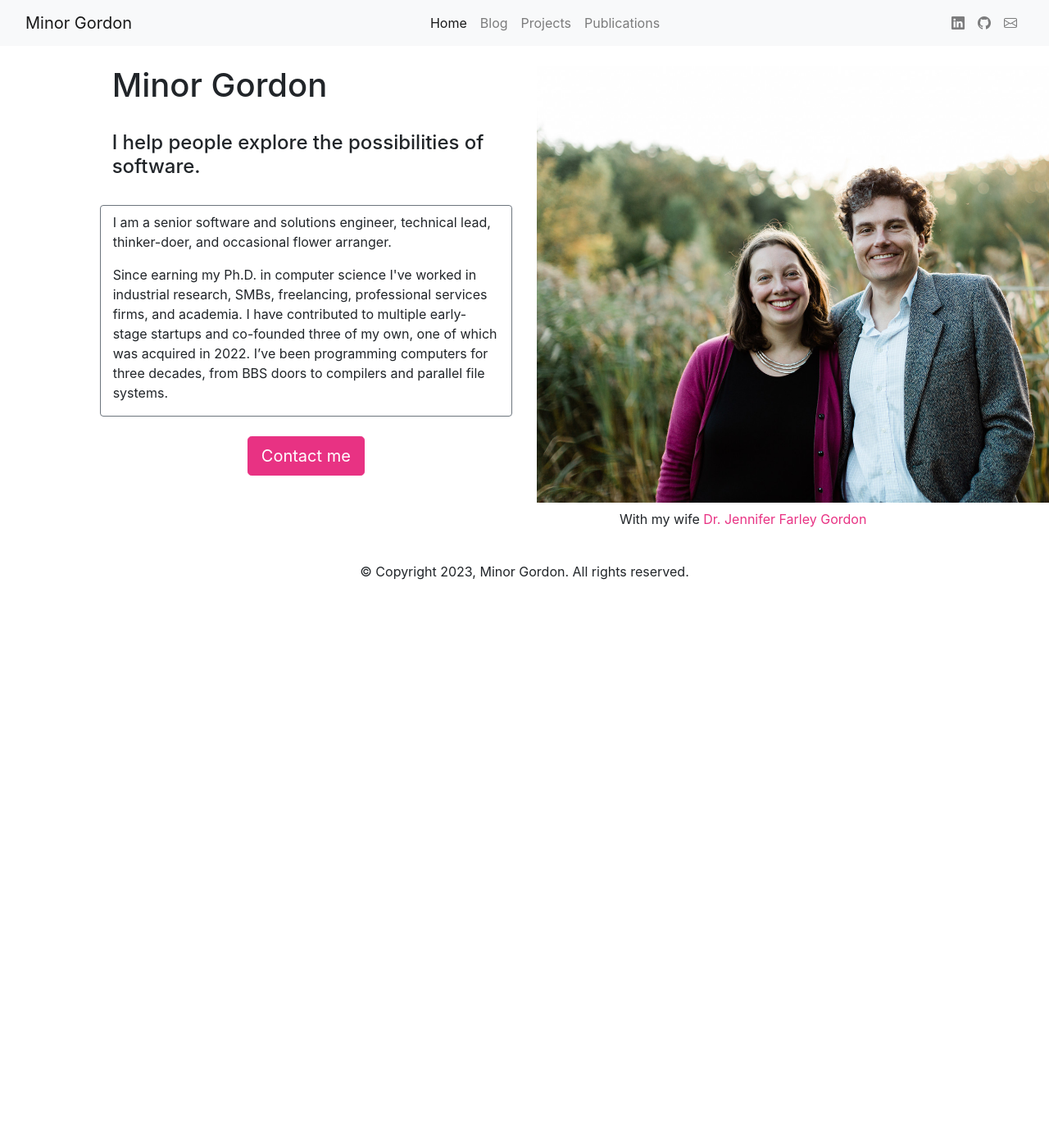
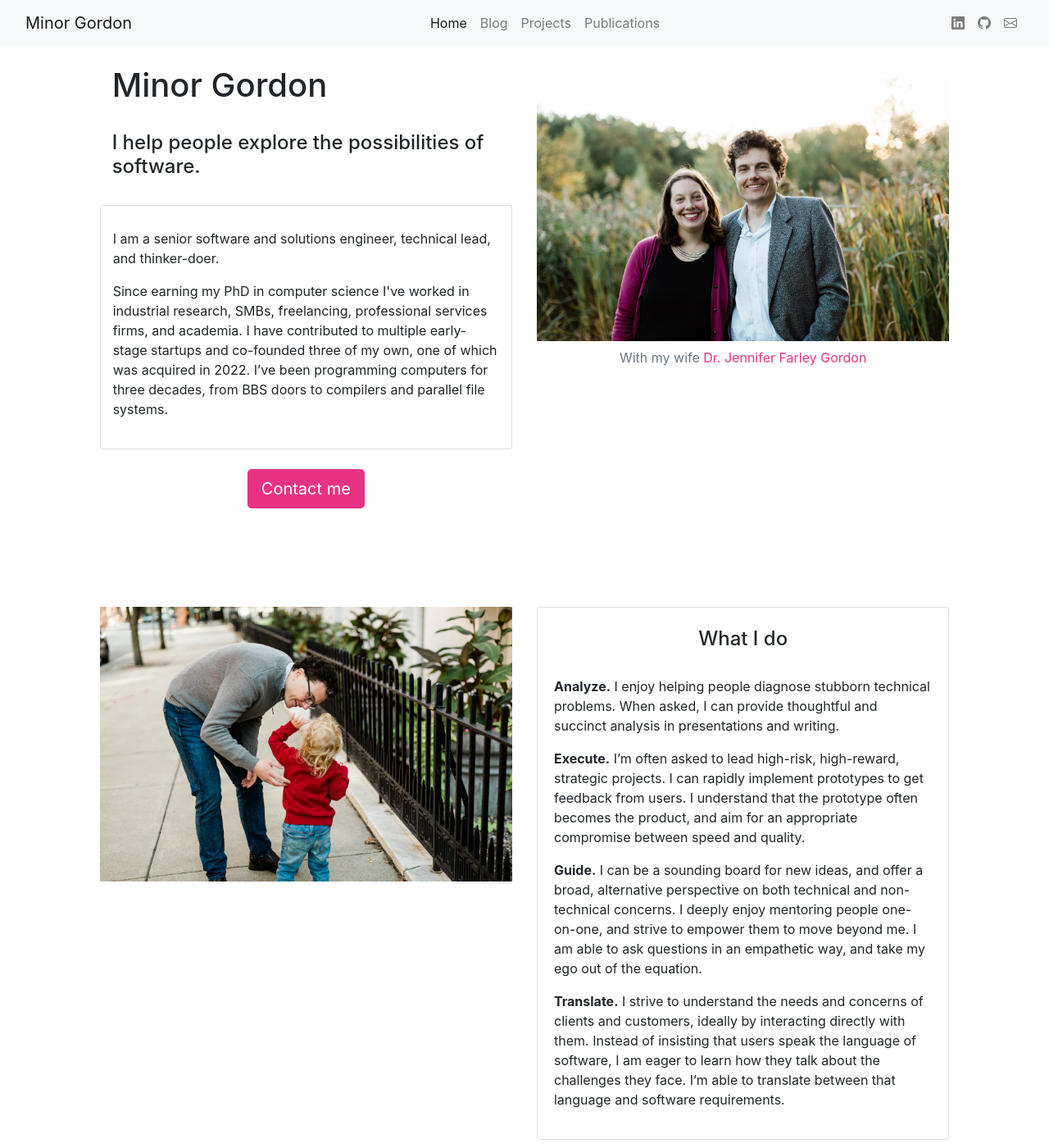
Before and after one commit to minorg/minorgordon.net, a Jekyll site: the page built from index.html, in a window 1280 px wide and 1400 px high. Shown: the whole window at 82% size. Built offline with Jekyll 4.4.1, drawn with Linux system fonts in a browser that asks for light colours; nearby versions of some CDN libraries; some of the changed text lies outside the part shown.

Commit message:
revamped index page

```diff
--- a/index.html
+++ b/index.html
@@ -3,7 +3,7 @@ layout: page
 title: About
 ---
 <div class="container-fluid">
-    <div class="row">
+    <div class="row mb-4">
         <div class="col-md-6 col-xs-12">
             <div class="container-fluid">
                 <div class="row mb-4">
@@ -17,18 +17,19 @@ title: About
                     </div>
                 </div>
                 <div class="row mt-4">
-                    <div class="border border-2 border-secondary col-12 rounded pt-2">
+                    <div class="card col-12 pt-2">
+                        <div class="card-body px-0">
                         <p>
-                            I am a senior software and solutions engineer, technical lead, thinker-doer, and occasional
-                            flower arranger.
+                            I am a senior software and solutions engineer, technical lead, and thinker-doer.
                         </p>
                         <p>
-                            Since earning my Ph.D. in computer science I've worked in industrial research, SMBs,
+                            Since earning my PhD in computer science I've worked in industrial research, SMBs,
                             freelancing, professional services firms, and academia. I have contributed to multiple
                             early-stage startups and co-founded three of my own, one of which was acquired in 2022. I’ve
                             been programming computers for three decades, from BBS doors to compilers and parallel file
                             systems.
                         </p>
+                        </div>
                     </div>
                 </div>
                 <div class="row mt-4">
@@ -40,9 +41,74 @@ title: About
         </div>
         <div class="col-md-6 col-xs-12 text-center">
             <figure>
-                <img src="{{ "/img/mg4-jfg.jpg" | prepend: site.baseurl }}" style="max-height: 800px; max-width: 800px" />
-                <figcaption class="mt-2">With my wife <a href="https://jfgordon.net">Dr. Jennifer Farley Gordon</a></figcaption>
+                <img src="{{ "/img/mg4-jfg.jpg" | prepend: site.baseurl }}" style="max-width: 100%" />
+                <figcaption class="mt-2 text-secondary">With my wife <a href="https://jfgordon.net">Dr. Jennifer Farley Gordon</a></figcaption>
             </figure>
         </div>
     </div>
+    <div class="row my-4">&nbsp;</div>
+    <div class="row my-4">&nbsp;</div>
+    <div class="row my-4">
+        <div class="col-md-6 col-xs-12 text-center">
+            <img src="{{ "/img/mg4-mg5.jpg" | prepend: site.baseurl }}" style="max-width: 100%" />
+        </div>
+        <div class="col-md-6 col-xs-12">
+            <div class="card h-100 pt-4">
+                <h4 class="card-title text-center">What I do</h4>
+                <div class="card-body">
+                    <p>
+                        <b>Analyze.</b> I enjoy helping people diagnose stubborn technical problems. When asked, I can provide thoughtful and succinct analysis in presentations and writing.
+                    </p>
+                    <p>
+                        <b>Execute.</b> I’m often asked to lead high-risk, high-reward, strategic projects. I can rapidly implement prototypes to get feedback from users. I understand that the prototype often becomes the product, and aim for an appropriate compromise between speed and quality.
+                    </p>
+                    <p>
+                        <b>Guide.</b> I can be a sounding board for new ideas, and offer a broad, alternative perspective on both technical and non-technical concerns. I deeply enjoy mentoring people one-on-one, and strive to empower them to move beyond me. I am able to ask questions in an empathetic way, and take my ego out of the equation.
+                    </p>
+                    <p>
+                        <b>Translate.</b> I strive to understand the needs and concerns of clients and customers, ideally by interacting directly with them. Instead of insisting that users speak the language of software, I am eager to learn how they talk about the challenges they face. I’m able to translate between that language and software requirements.
+                    </p>
+                </div>
+            </div>
+        </div>
+    </div>
+    <div class="row my-4">&nbsp;</div>
+    <div class="row my-4">&nbsp;</div>
+    <div class="row my-4">
+        <div class="col-md-6 col-xs-12">
+            <div class="card pt-4">
+                <h4 class="card-title text-center">What I value</h4>
+                <h6 class="card-subtitle text-center">in my professional life, and the people I work with</h6>
+                <div class="card-body">
+                    <p>
+                    <b>Communication.</b> I believe the ability to communicate well – with words, images, dress, body language, and other means – is essential to success as a technologist. Code is a medium, too: "Programs must be written for people to read, and only incidentally for machines to execute." (Abelson)
+                    <p/>
+                    <p>
+                    <b>Creativity.</b> I’m drawn to problems that have ambiguous requirements, non-obvious solutions, and visible impact. I enjoy thinking laterally and drawing on the breadth of my knowledge and experience.
+                    <p/>
+                    <p>
+                    <b>Determination.</b> I love working with people who are hungry for growth and continual improvement, don’t shy away from hard problems, and see failure as an opportunity to learn.
+                    <p/>
+                    <p>
+                    <b>Emotional intelligence.</b> It’s possible to get by in the IT industry on technical skill alone, but it’s not very effective. Interpersonal skills have a way of amplifying your impact – working on teams, serving clients and users – while a lack of those skills undermines your potential.
+                    <p/>
+                    <p>
+                    <b>Humility.</b> Throughout my life I’ve sought out teachers, mentors, and colleagues whose knowledge, skill, and talent were a stark reminder that there is always room for improvement. Whenever I started to feel like a big fish in the pond, I knew it was time to find a bigger pond. Eventually I learned enough to recognize the depths of my own ignorance.
+                    <p/>
+                    <p>
+                    <b>Idiosyncrasy.</b> I am an engineer who is passionate about fashion history and vintage clothes. In my spare time I enjoy arranging flowers. I like working with people who defy conventional expectations.
+                    <p/>
+                    <p>
+                    <b><a href="https://en.wikipedia.org/wiki/Openness_to_experience">Openness</a>.</b> I am a lifelong learner and <a href="{{ "/favorite-books.html" | prepend: site.baseurl }}">avid reader</a>. I enjoy traveling and have lived in multiple countries.
+                    <p/>
+                    <p>
+                    <b>Other focus.</b> <a href="/the-name-minor.html" | prepend: site.baseurl }}">I come from a family of doctors, teachers, and social workers.</a> We are people who help other people by teaching and healing. I’ve maintained the same ideals and focus in my work as an engineer.
+                    <p/>
+                </div>
+            </div>
+        </div>
+        <div class="col-md-6 col-xs-12 text-center">
+            <img src="{{ "/img/tulip.webp" | prepend: site.baseurl }}" style="max-height: 600px; max-width: 100%" />
+        </div>
+    </div>
 </div>
```
Also changed, not shown: img/mg4-mg5.jpg (added).
